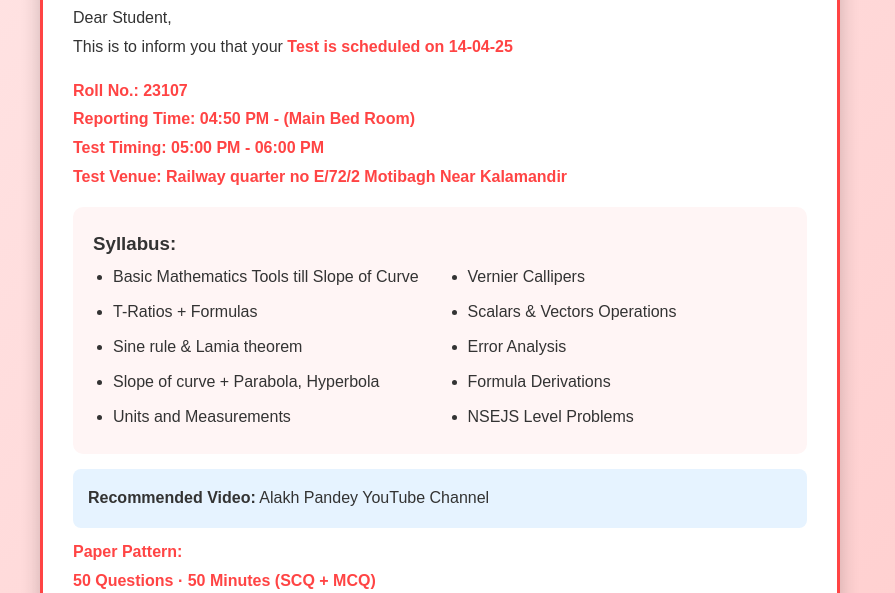
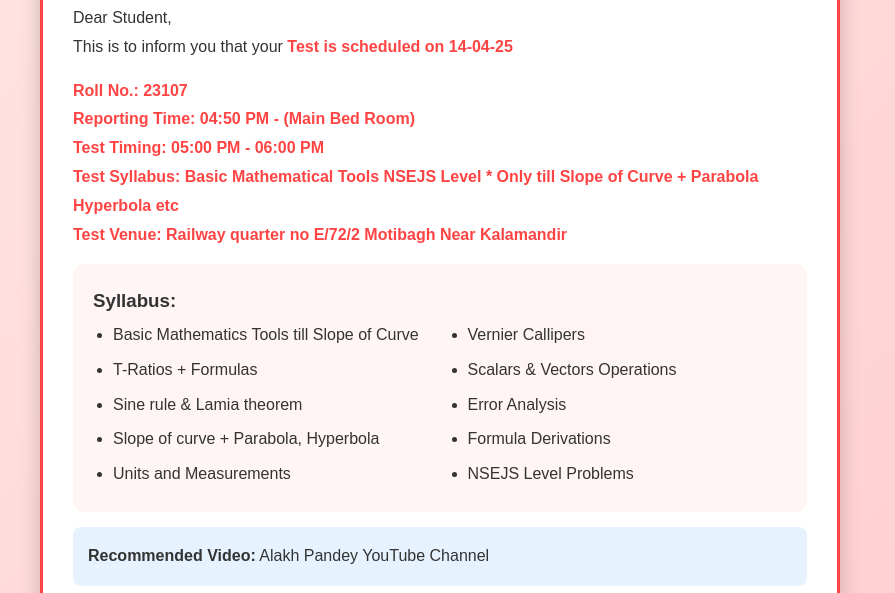
Before and after one commit to Ayushman-Choudhary622/WORLD-ORGANISATION-OF-OLYMPIADS-WOO, a plain HTML site: page index.html in a window 1280 px wide. Shown: the part 171-764 px from the top of the page, without its empty margins (200-1095 px from the left). Drawn offline with Linux system fonts and the light colour scheme.

Commit message:
Update index.html

```diff
--- a/index.html
+++ b/index.html
@@ -112,6 +112,7 @@
                 Roll No.: 23107<br>
                 Reporting Time: 04:50 PM - (Main Bed Room)<br>
                 Test Timing: 05:00 PM - 06:00 PM<br>
+                Test Syllabus: Basic Mathematical Tools NSEJS Level * Only till Slope of Curve + Parabola Hyperbola etc<br>
                 Test Venue: Railway quarter no E/72/2 Motibagh Near Kalamandir
             </div>
 
```
